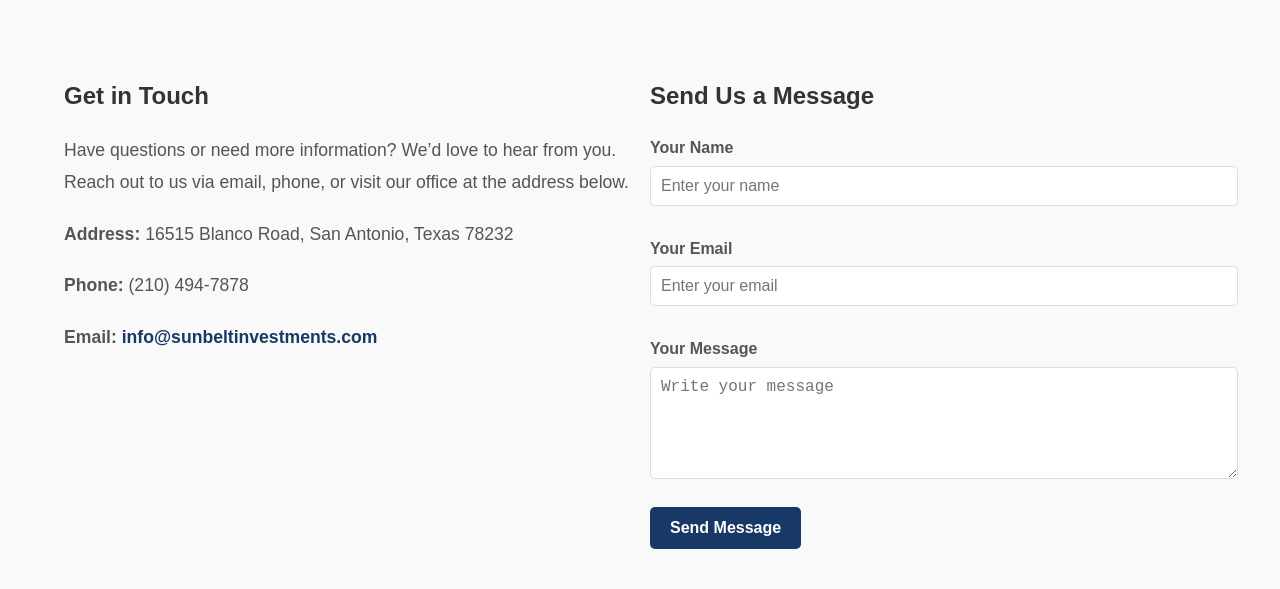
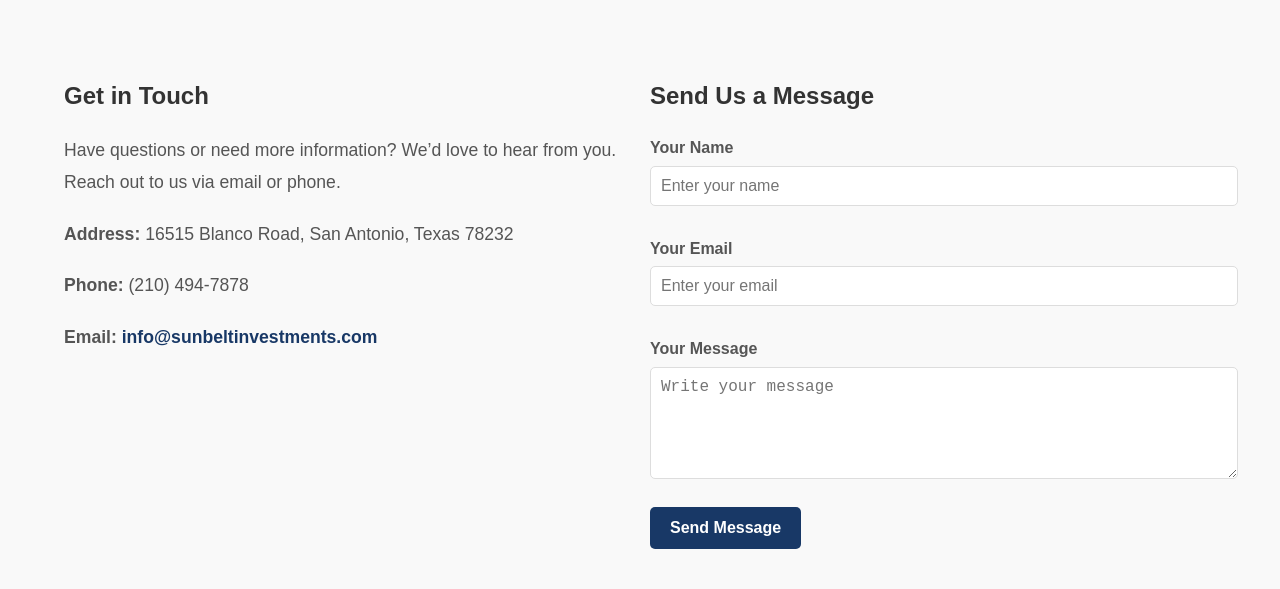
Before and after one commit to ssotomay31/sunbelt, a website: page pages/contact.html in a window 1280 px wide. Shown: the part 211-800 px from the top of the page. Drawn offline with Linux system fonts and the light colour scheme.

Commit message:
Update contact.html
about changes

```diff
--- a/pages/contact.html
+++ b/pages/contact.html
@@ -38,7 +38,7 @@
             <div class="contact-info">
                 <h2 class="section-heading">Get in Touch</h2>
                 <p>
-                    Have questions or need more information? We’d love to hear from you. Reach out to us via email, phone, or visit our office at the address below.
+                    Have questions or need more information? We’d love to hear from you. Reach out to us via email or phone.
                 </p>
                 <div class="contact-details">
                     <p><strong>Address:</strong> 16515 Blanco Road, San Antonio, Texas 78232</p>
```
